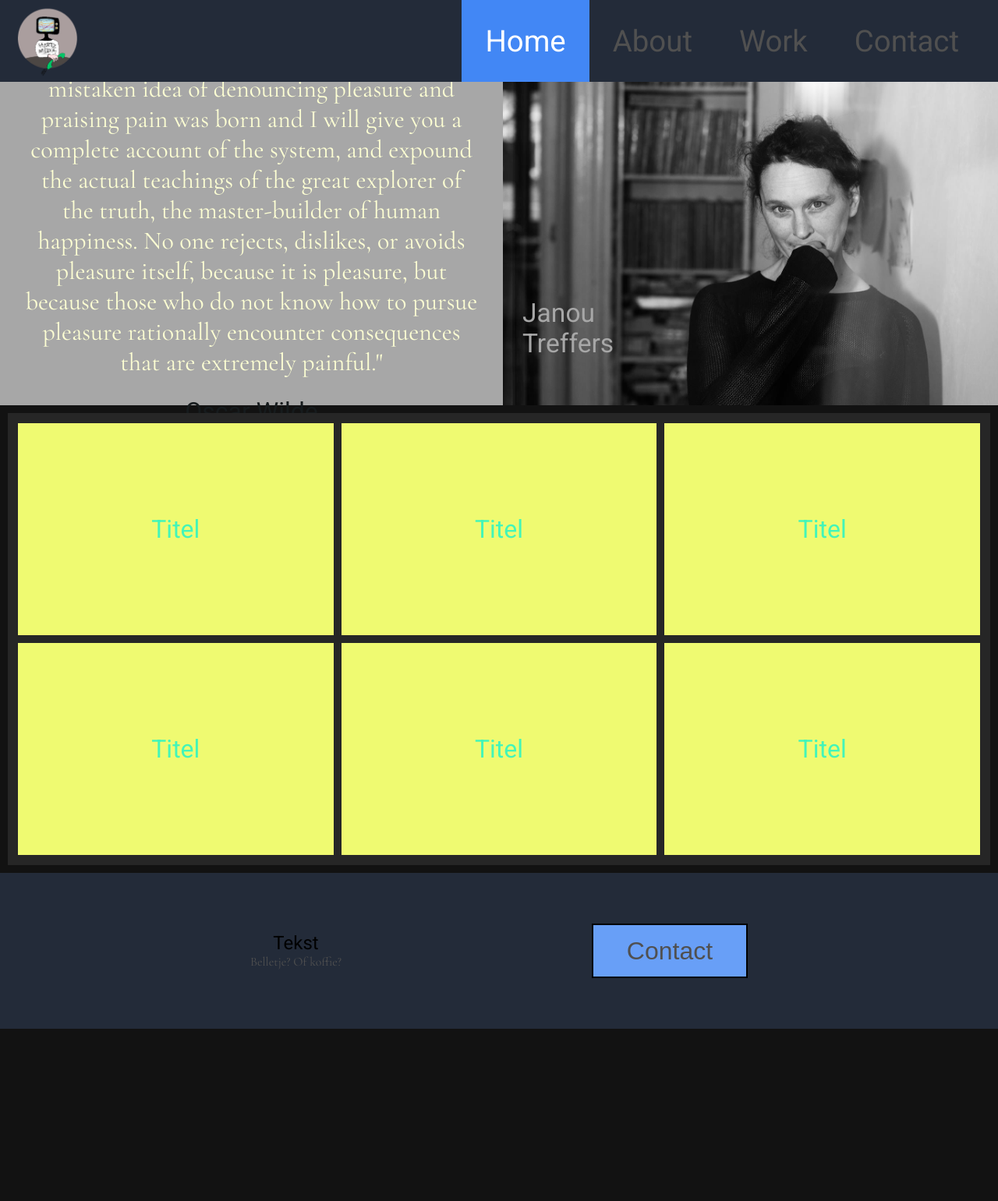
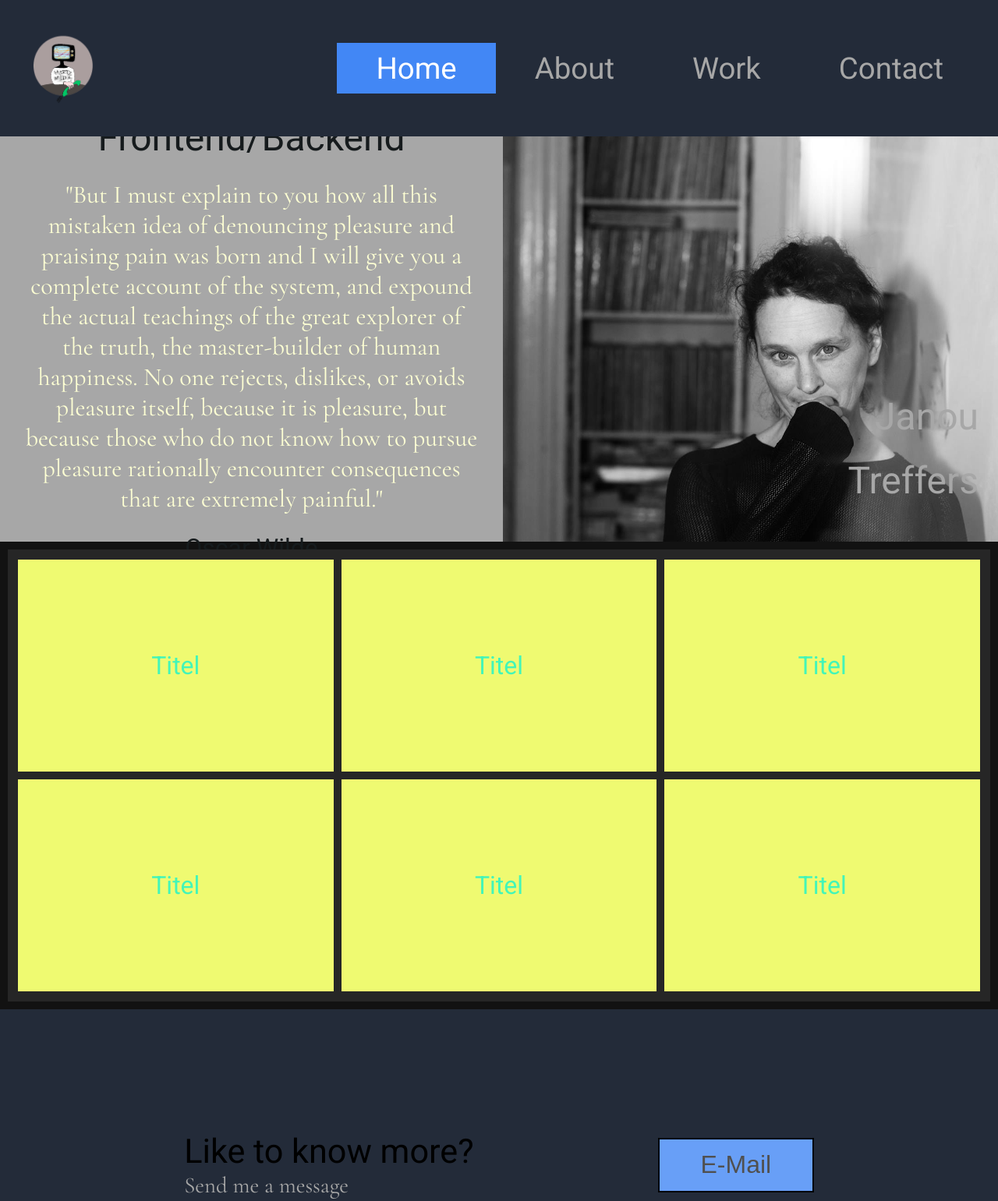
Before and after one commit to Schoorsteenveger/portfolio, a plain HTML site: page index.html in a window 1280 px wide. Shown: the whole page at 78% size. Before the commit the page ends 1320 px from the top, so only its background shows below. Drawn offline with nearby package versions, Linux system fonts and the light colour scheme.

Commit message:
Add tweaks styling

```diff
--- a/SCSS/_basis.scss
+++ b/SCSS/_basis.scss
@@ -51,15 +51,6 @@ p {
     flex-direction: column;
 }
 
-.img-bg {
-    display: flex;
-    justify-content: space-evenly;
-    flex-direction: column;
-    background-position:no-repeat;
-    object-fit: contain;
-    width: 100%;
-}
-
 .section-about-mb {
     display: flex;
     justify-content: center;
@@ -67,7 +58,7 @@ p {
         background-color: $background-color-mid;
         align-items: center;
         color: #161b1d;
-        padding: 80px 10px;
+        padding: 25px 10px;
     }
     & { justify-content: center;
         color: #18181a;
@@ -82,20 +73,22 @@ p {
     display: flex;
     justify-content: flex-end;
     flex-direction: column;
-    align-items: flex-start;
-    position: relative;
-    background-image: url(/IMG/janou_img.jpg);
-    object-fit: cover;
-    background-repeat: no-repeat;
-    background-size: cover;
+    align-items: flex-end;
     width: 100%;
-    height: 40vh;
+    height: 60vh;
     font-size: 1,5rem;
     font-weight:700;
     color: $color-heading;
-    padding:25px 25px 20px;
+    background-position:center;
+    background-image: no-repeat;
+    object-fit: contain;
+    background-image: url(/IMG/janou-t-1.png);
 }
 
+.wrapper h2 {
+    font-size: 2em;
+    padding-bottom: 25px;
+}
 
 /* portfolio grid */
 
@@ -159,8 +152,12 @@ p {
     flex-direction: column;
     justify-content: space-evenly;
     flex-basis: 1;
-    height: 200px;
+    height: 400px;
     .contact-info {
-        text-align: center;
+    text-align: left;
+    font-size: 1.8em;
+    }
+    p {
+        color: $color-heading;
     }
 }
--- a/SCSS/_buttons.scss
+++ b/SCSS/_buttons.scss
@@ -7,8 +7,10 @@
     height: 70px;
     font-size: 2rem;
     border: solid 2px black;
+    transition: 0.3s;
     &:hover {
         background-color:$button-hover-color;
         cursor: pointer;
+        color: blanchedalmond;
     }
 }
--- a/SCSS/_colors.scss
+++ b/SCSS/_colors.scss
@@ -10,3 +10,4 @@ $background-img:#0c1711;
 $section-donkergroen:#1a624a;
 $overlay-img:#07181266;
 $color-heading:  #a7a7a7;
+$background-menu: #3f5983;
--- a/SCSS/_mediaqueries.scss
+++ b/SCSS/_mediaqueries.scss
@@ -1,7 +1,7 @@
 //Desktop
 @media screen and (max-width: 992px) {
     .container-fluid {
-     flex-direction: column;
+        flex-direction: column;
     }
 }
 
@@ -40,7 +40,7 @@
         position: fixed;
         top: 0;
         right: -100%;
-        background-color: $secondary-color;
+        background-color: $background-menu;
         width: 100%;
         height: 100%;
         padding-top: 20vh;
@@ -54,9 +54,6 @@
     .hamburger,
     .toggle-menu {
         display: none;
-    }
-    .header {
-        color: $background-color;
     }
     .section-contact {
         display: flex;
@@ -73,29 +70,30 @@
         display: flex;
         justify-content: flex-end;
         flex-direction: column;
-        align-items: flex-start;
+        align-items: flex-end;
         position: relative;
-        background-image: url(/IMG/janou_img.jpg);
+        background-image: url(/IMG/janou-t-1.png);
         object-fit: cover;
         background-repeat: no-repeat;
         background-size: cover;
         width: 100%;
-        height: 70vh;
-        font-size: 1,5rem;
+        height: 65vh;
+        font-size: 1.5rem;
         color: $background-color-mid;
-        padding:25px 25px 60px;
+        padding:25px;
     }
-    .about-text {
+    .about-text
         p {
             font-size: 1em;
             color: rgb(253, 255, 211);
+
         }
+
+}
+
+@media screen and (min-width:1024){
+    .about-text{
+        padding: 50px 30px;
     }
 
 }
-
-@media screen and (min-width:768px) and (max-width:1024px){
-    .about-text {
-        font-size: 1.8em;
-    }
-}
--- a/SCSS/_navigation.scss
+++ b/SCSS/_navigation.scss
@@ -9,7 +9,7 @@
     justify-content: space-between;
     align-items: center;
     flex-direction: row;
-    position: fixed;
+    position: sticky;
     top:0;
     left:0;
     z-index: 1;
@@ -17,13 +17,15 @@
     text-decoration: none;
     list-style: none;
     background: #232b39;
-    padding: 0 20px;
+    padding: 20px;
     font-family:$font-header;
     font-size: 1.2em;
+    color: blanchedalmond;
 }
 
 .logo a {
     display: block;
+    padding: 20px;
 }
 
 .logo img {
@@ -54,22 +56,30 @@
 }
 
 .menu li a {
-    color: $font-color;
+    color: $color-heading;
     text-decoration: none;
     display: block;
-    padding: 40px 15px;
-    font-size: 1.1rem;
 }
 
 .menu a.active {
     background-color: $primary-color;
     color: white;
+    transition: 0.3s;
   }
 
 .menu a:hover:not(.active) {
     background-color: rgb(176, 3, 69);
     color: white;
+    transition: 0.3s;
 }
+
+.menu li a,
+.menu li a:hover {
+    color: $color-heading;
+    padding: 10px 50px;
+    font-size: 2em;
+    margin: 5px 0;
+ }
 
 .hamburger {
     position: relative;
@@ -116,7 +126,7 @@
 }
 .navigation input:checked ~ .hamburger::before {
     top:0;
-    transform: rotate(-45deg);
+    transform: rotate(45deg);
     width:30px;
 }
 
@@ -129,10 +139,3 @@
     transform: rotate(-45deg);
     width:30px;
 }
-
-.menu li a,
-.menu li a:hover {
-    padding: 30px;
-    font-size: 2em;
-    color: $font-color;
-}
--- a/index.html
+++ b/index.html
@@ -59,14 +59,13 @@
                     <div class="wrapper">
                         <h2>Janou </h2>
                         <h2>Treffers</h2>
-
                     </div>
 
                 </div>
             </div>
 
         </section>
-        <section class="section-portfolio" id="portfolio">
+        <section class="section-portfolio" id="work">
             <div class='container-portfolio'>
                 <div class='portfolio-item'>
                     <h4>Titel</h4>
@@ -90,12 +89,12 @@
         </section>
         <section class="section-contact" id="contact">
             <div class="contact-info">
-                <h2>Tekst</h2>
-                <p>Belletje? Of koffie?</p>
+                <h2>Like to know more?</h2>
+                <p>Send me a message</p>
             </div>
             <div class="container-contact">
                 <a href="mailto:someone@yoursite.com">
-                    <button class="contact-button">Contact</button>
+                    <button class="contact-button">E-Mail</button>
                 </a>
             </div>
 
```
Also changed, not shown: CSS/main.css, IMG/janou-t-1.png (added), IMG/janou_img.jpg (deleted), 1 other file.
